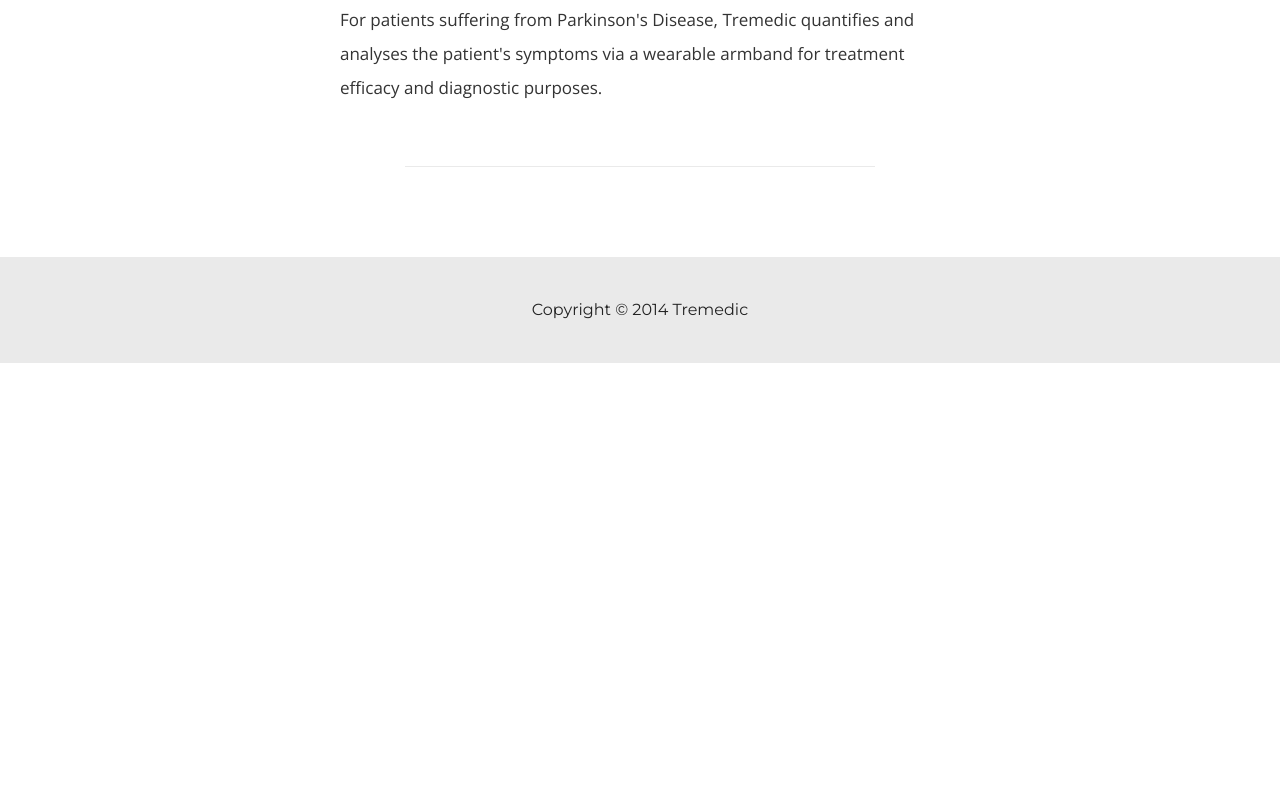
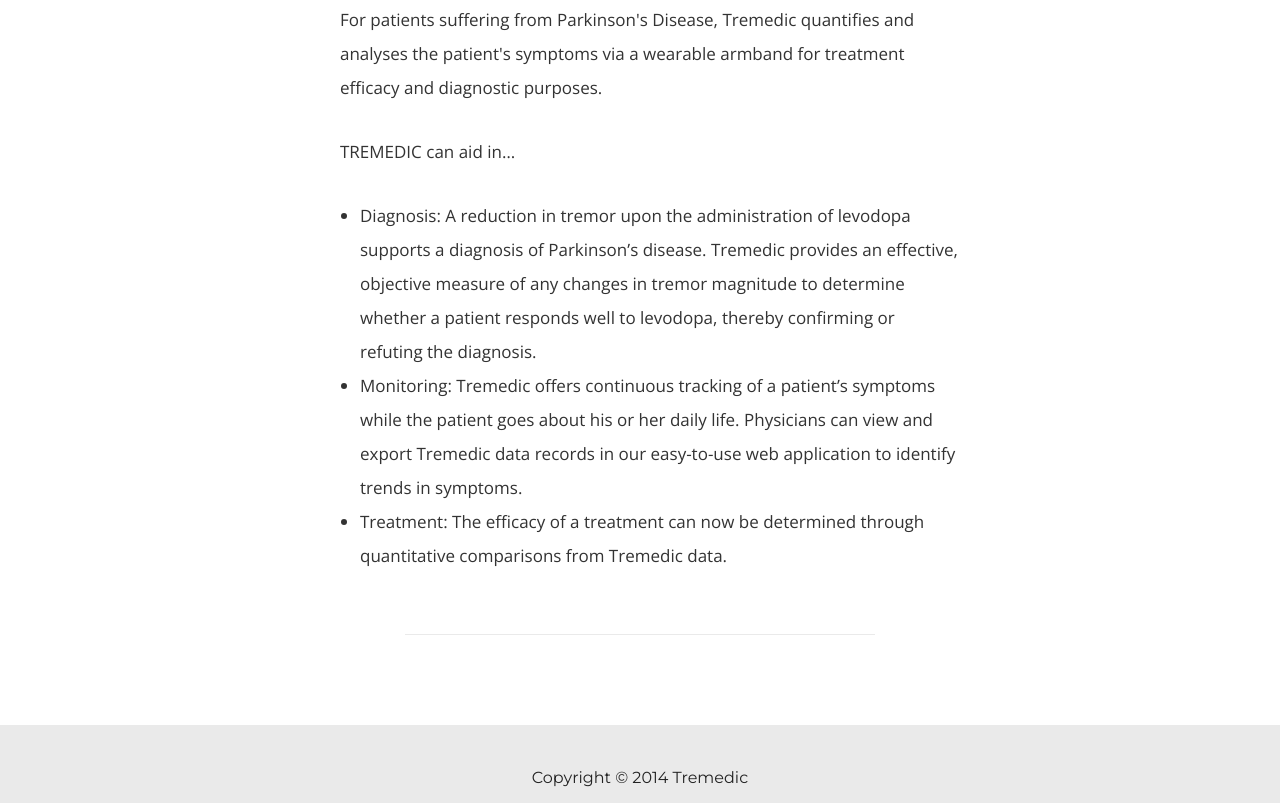
Before and after one commit to jusjmkim/Tremedic, a website: page views/login.html in a window 1280 px wide. Shown: the part 738-1541 px from the top of the page. Before the commit the page ends 1101 px from the top, so only its background shows below. Drawn offline with nearby package versions, Linux system fonts and the light colour scheme; files that its build step writes are made by us from their sources; files whose address does not match are found by name.

Commit message:
Add more content to login page

```diff
--- a/public/stylesheets/main.css
+++ b/public/stylesheets/main.css
@@ -533,7 +533,16 @@
    ========================================================================== */
 
 
-
+ul {
+    font-family: Open Sans;
+    font-size: 17px;
+    text-shadow: none;
+    font-weight: normal;
+    color: #333;
+    line-height: 200%;
+    width: 600px;
+    margin: 0 auto;
+}
 
 
 
--- a/views/login.html
+++ b/views/login.html
@@ -62,6 +62,15 @@
             For patients suffering from Parkinson's Disease, Tremedic quantifies and analyses the patient's symptoms via a wearable armband for treatment efficacy and diagnostic purposes.
             </p>
 
+            <p>
+              TREMEDIC can aid in…
+              <ul>
+                <li>Diagnosis: A reduction in tremor upon the administration of levodopa supports a diagnosis of Parkinson’s disease. Tremedic provides an effective, objective measure of any changes in tremor magnitude to determine whether a patient responds well to levodopa, thereby confirming or refuting the diagnosis.</li>
+                <li>Monitoring: Tremedic offers continuous tracking of a patient’s symptoms while the patient goes about his or her daily life. Physicians can view and export Tremedic data records in our easy-to-use web application to identify trends in symptoms.</li>
+                <li>Treatment: The efficacy of a treatment can now be determined through quantitative comparisons from Tremedic data.</li>
+              </ul>
+            </p>
+
            <div class="sep"></div>
 
 
```
